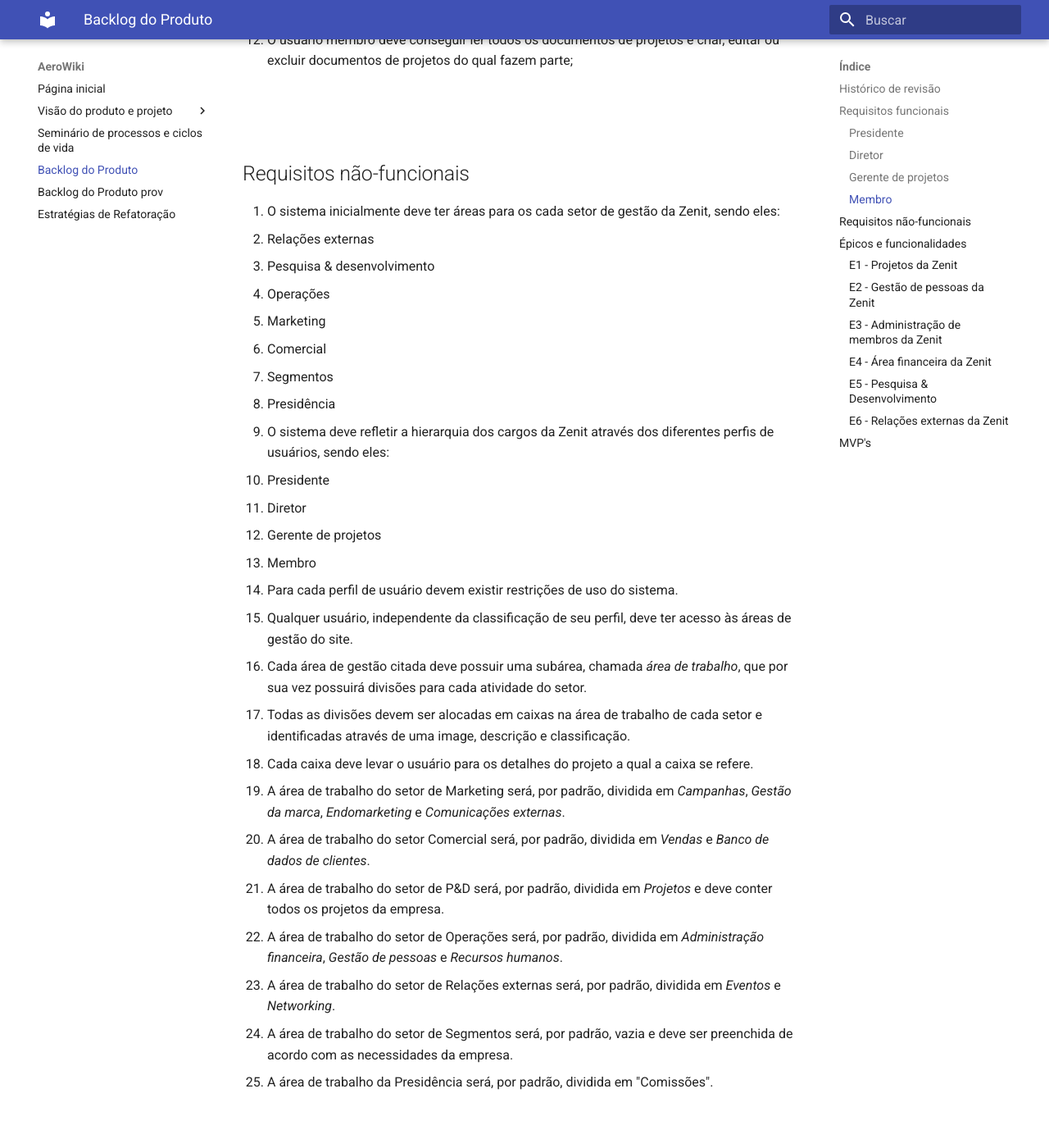
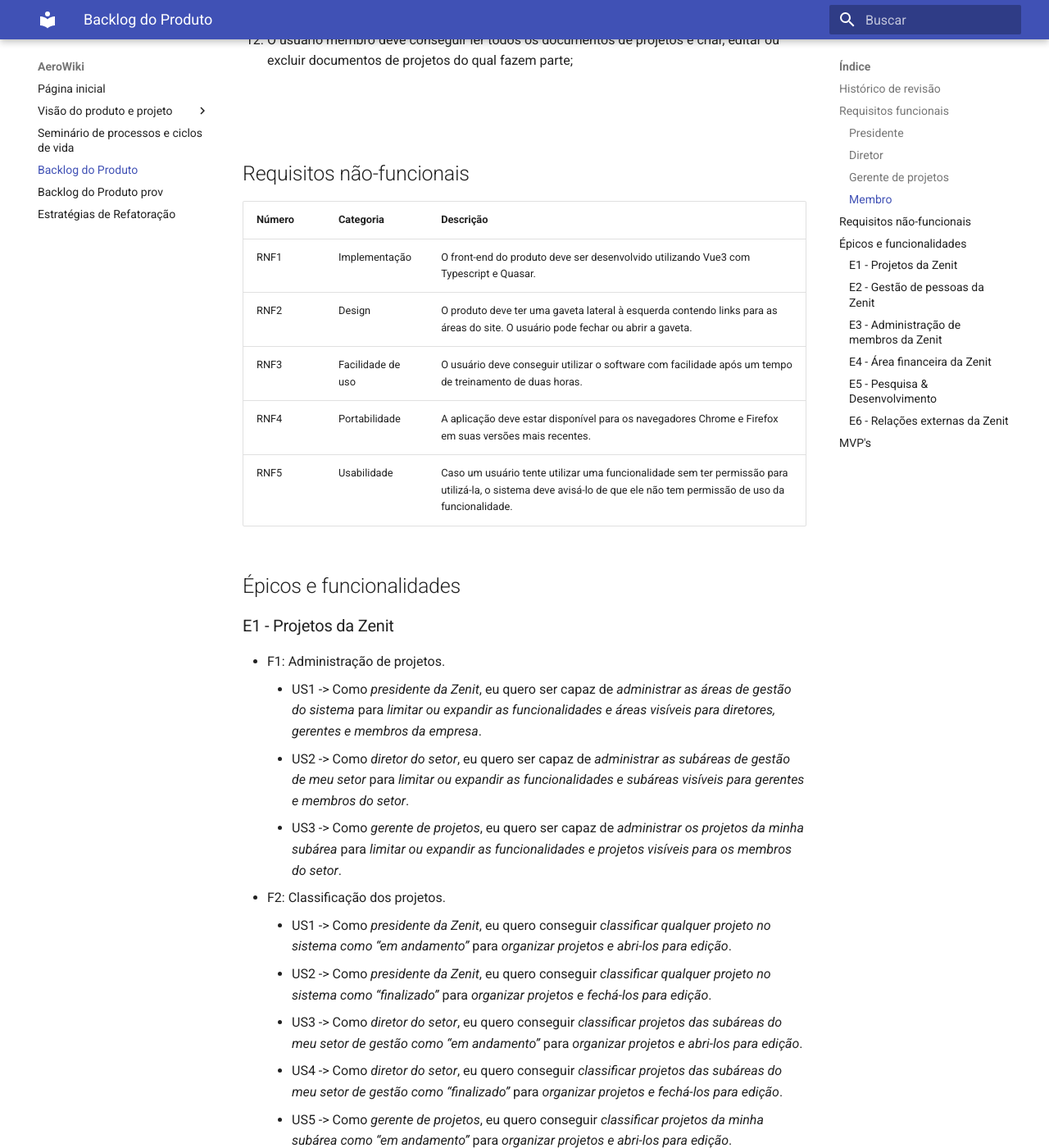
Before and after one commit to mdsreq-fga-unb/2022.2-AeroWiki, an MkDocs documentation site: the page built from docs/backlog_do_produto.md, in a window 1280 px wide and 1400 px high, scrolled down 1849 px. Shown: the whole window at 82% size. Built offline with MkDocs 1.6.1 and Material for MkDocs 9.7.7, drawn with Linux system fonts in a browser that asks for light colours.

Commit message:
adição de requisitos não funcionais

```diff
--- a/docs/backlog_do_produto.md
+++ b/docs/backlog_do_produto.md
@@ -44,36 +44,14 @@
 
 ## Requisitos não-funcionais
 
-1. O sistema inicialmente deve ter áreas para os cada setor de gestão da Zenit, sendo eles:
-- Relações externas
-- Pesquisa & desenvolvimento
-- Operações
-- Marketing
-- Comercial
-- Segmentos
-- Presidência
+| Número | Categoria         | Descrição                                                    |
+| ------ | ----------------- | ------------------------------------------------------------ |
+| RNF1   | Implementação     | O front-end do produto deve ser desenvolvido utilizando Vue3 com Typescript e Quasar. |
+| RNF2   | Design            | O produto deve ter uma gaveta lateral à esquerda contendo links para as áreas do site. O usuário pode fechar ou abrir a gaveta. |
+| RNF3   | Facilidade de uso | O usuário deve conseguir utilizar o software com facilidade após um tempo de treinamento de duas horas. |
+| RNF4   | Portabilidade     | A aplicação deve estar disponível para os navegadores Chrome e Firefox em suas versões mais recentes. |
+| RNF5   | Usabilidade       | Caso um usuário tente utilizar uma funcionalidade sem ter permissão para utilizá-la, o sistema deve avisá-lo de que ele não tem permissão de uso da funcionalidade. |
 
-2. O sistema deve refletir a hierarquia dos cargos da Zenit através dos diferentes perfis de usuários, sendo eles:
-- Presidente
-- Diretor
-- Gerente de projetos
-- Membro
-
-3. Para cada perfil de usuário devem existir restrições de uso do sistema.
-4. Qualquer usuário, independente da classificação de seu perfil, deve ter acesso às áreas de gestão do site.
-5. Cada área de gestão citada deve possuir uma subárea, chamada *área de trabalho*, que por sua vez possuirá divisões para cada atividade do setor.
-6. Todas as divisões devem ser alocadas em caixas na área de trabalho de cada setor e identificadas através de uma image, descrição e classificação.
-7. Cada caixa deve levar o usuário para os detalhes do projeto a qual a caixa se refere.
-8. A área de trabalho do setor de Marketing será, por padrão, dividida em *Campanhas*, *Gestão da marca*, *Endomarketing* e *Comunicações externas*.
-9. A área de trabalho do setor Comercial será, por padrão, dividida em *Vendas* e *Banco de dados de clientes*.
-10. A área de trabalho do setor de P&D será, por padrão, dividida em *Projetos* e deve conter todos os projetos da empresa.
-11. A área de trabalho do setor de Operações será, por padrão, dividida em *Administração financeira*, *Gestão de pessoas* e *Recursos humanos*.
-12. A área de trabalho do setor de Relações externas será, por padrão, dividida em *Eventos* e *Networking*.
-13. A área de trabalho do setor de Segmentos será, por padrão, vazia e deve ser preenchida de acordo com as necessidades da empresa.
-14. A área de trabalho da Presidência será, por padrão, dividida em "Comissões".
-
-<br>
-<br>
 
 
 ## Épicos e funcionalidades
```
